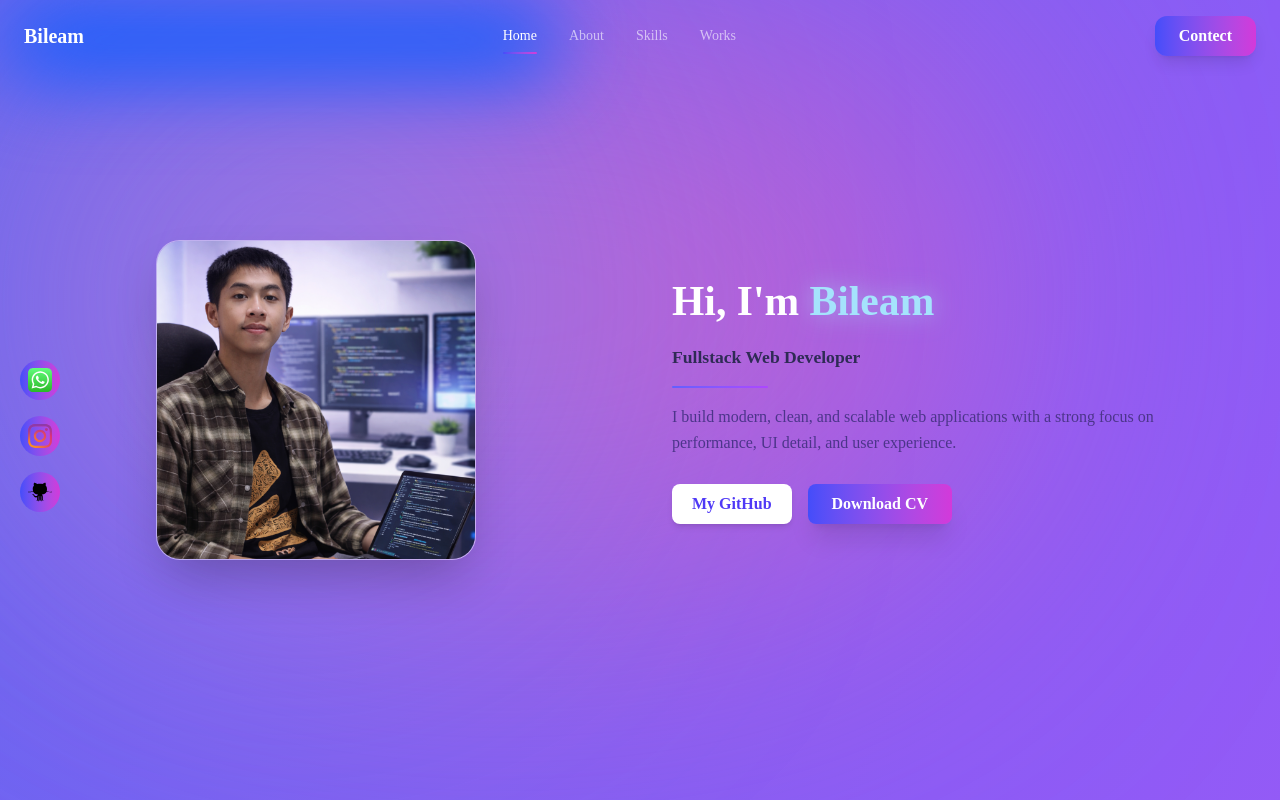
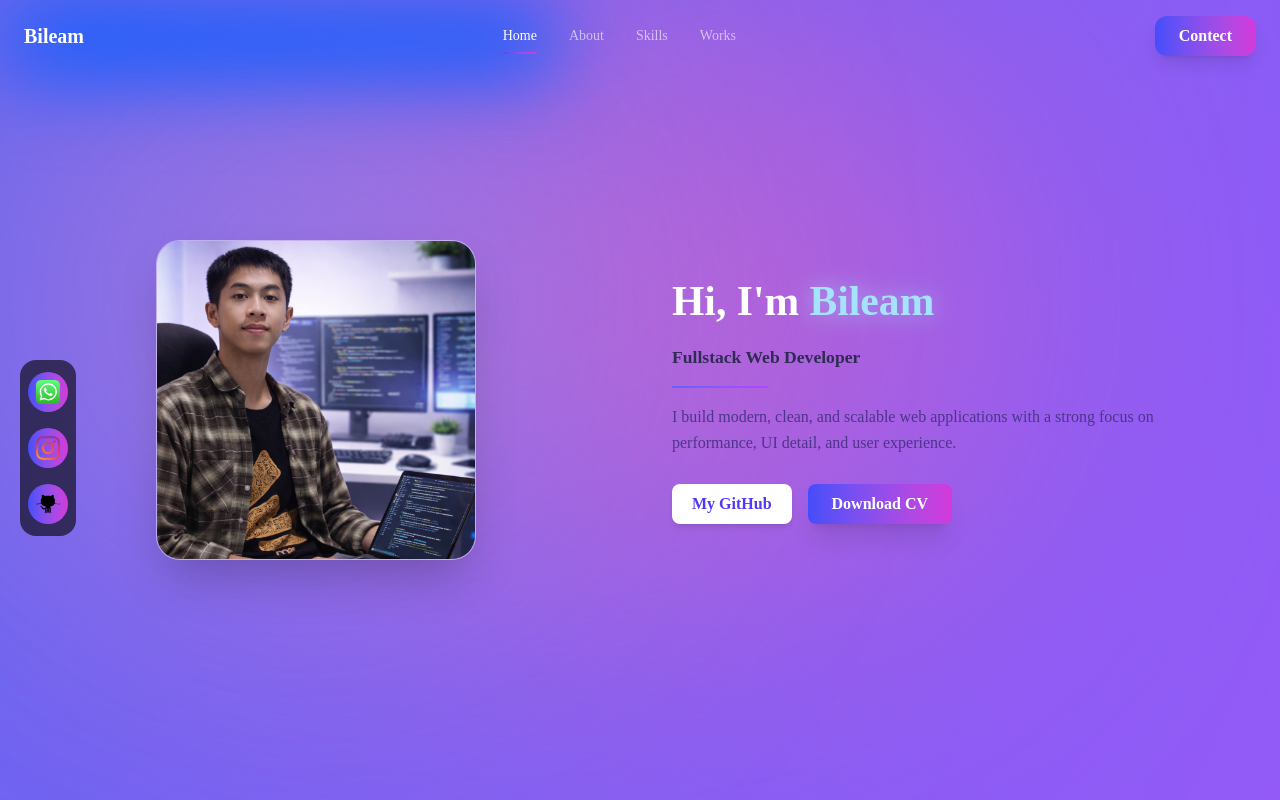
Before and after one commit to bileam/FORTOPOLIO_BILEAM, a React (Vite) app: page / in a window 1280 px wide. Shown: the top 800 px of the page. Built offline with nearby package versions, Linux system fonts and the light colour scheme.

Commit message:
update animation

```diff
--- a/src/Layouts/MainLayout.jsx
+++ b/src/Layouts/MainLayout.jsx
@@ -92,7 +92,7 @@ const MainLayout = () => {
           <Works />
         </section>
         <div className="fixed left-5 hidden md:block top-[45%]">
-          <Media className="animate-float delay-300" />
+          <Media className="animate-float delay-300 bg-black/60 py-3 px-2 rounded-2xl" />
         </div>
 
         <Desktop className="md:hidden block" />
```
